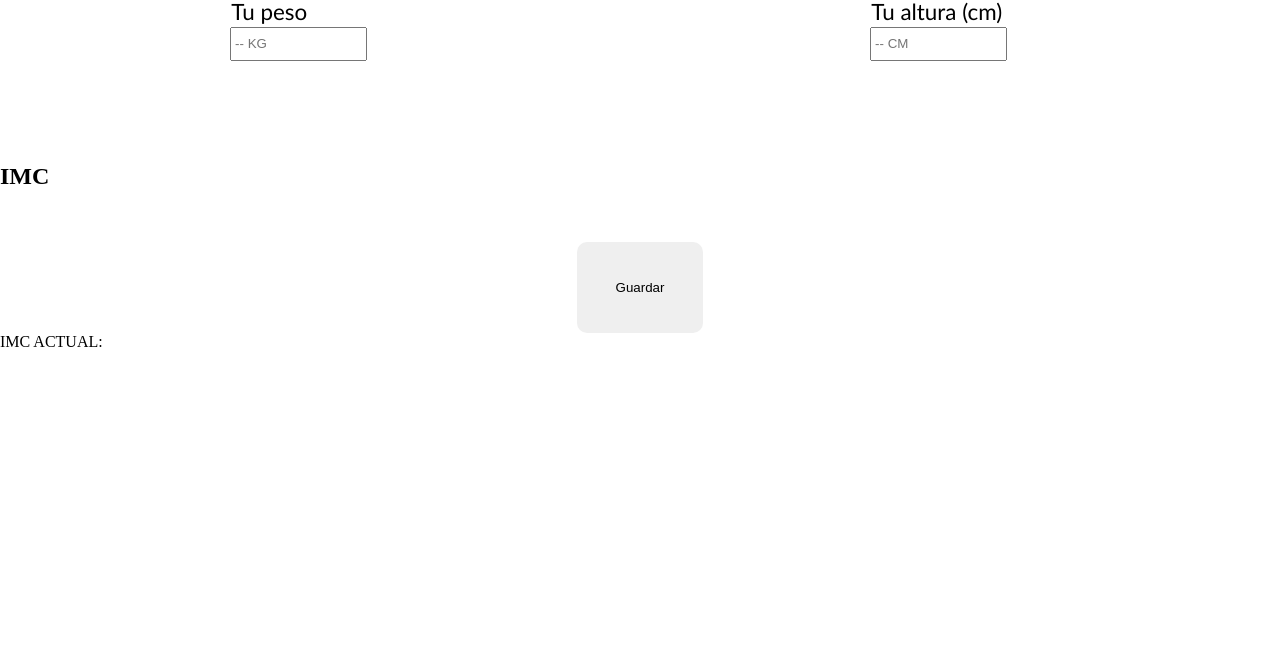
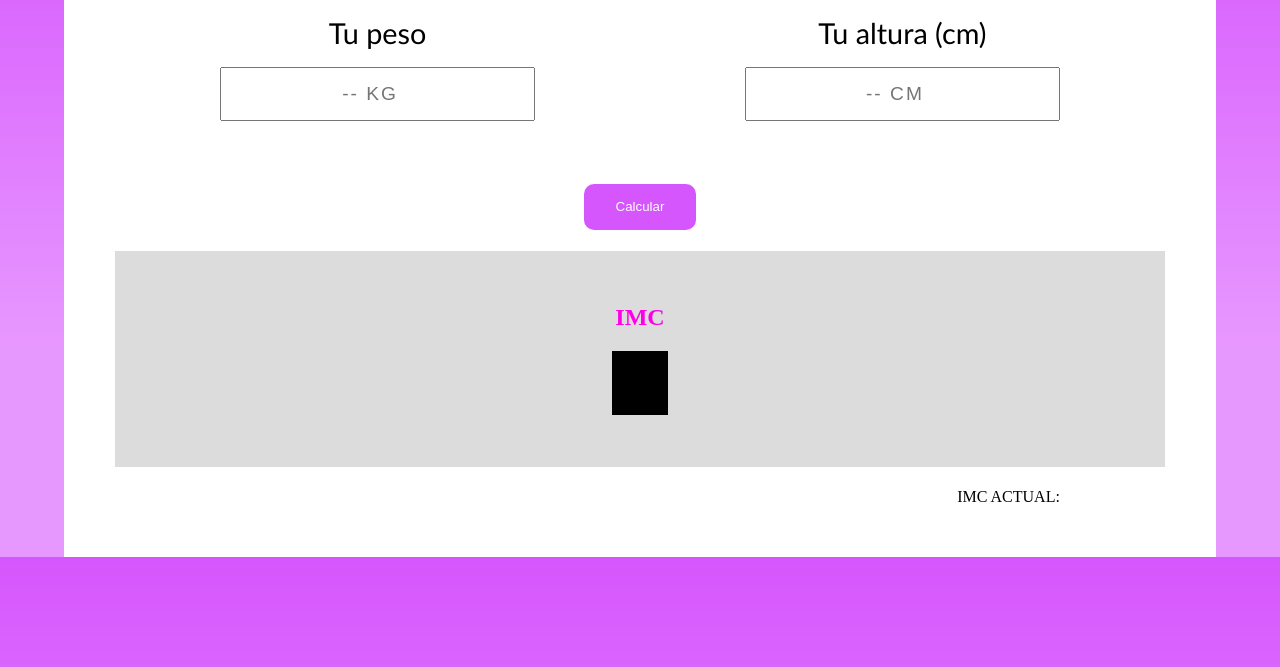
Before and after one commit to Espexus/fitlive, a plain HTML site: page frontend/calculadoraIMC.html in a window 1280 px wide. Shown: the part 133-800 px from the top of the page. Drawn offline with Linux system fonts and the light colour scheme.

Commit message:
estilos generales

```diff
--- a/frontend/calculadoraIMC.html
+++ b/frontend/calculadoraIMC.html
@@ -22,16 +22,18 @@
                     <input name="altura" type="number" class="campo-form gray-text" placeholder="-- CM">
                 </div>
             </div>
+            <input class="boton" type="submit" value="Calcular">
         </form>
 
         <div class="caja-separadora"></div>
 
-        <h2 class="titulo-secundario">IMC</h2>
-        <div class="contenedor-peque" id="respuesta-imc"></div>
+        <div class="contenedor">
+            <h2 class="titulo-secundario">IMC</h2>
+            <div class="contenedor-respuesta" id="respuesta-imc"></div>
+        </div>
 
-        <input class="boton" id="guardar-imc" type="button" value="Guardar">
 
-        <p class="caja_right" id="imc-actual">IMC ACTUAL: </p>
+        <p class="caja-right" id="imc-actual">IMC ACTUAL: </p>
     </section>
 
 </body>
--- a/frontend/css/general.css
+++ b/frontend/css/general.css
@@ -0,0 +1,75 @@
+* {
+    margin: 0;
+    padding: 0;
+}
+html {
+    font-size: 16px;
+}
+body {
+    background: linear-gradient(to bottom, rgb(214, 86, 253) 0%, rgb(231, 152, 255) 70%);
+}
+.main {
+    color: black;
+    width: 90%;
+    box-sizing: border-box;
+    padding: 4%;
+    background-color: white;
+    margin: 0 auto;
+    margin-top: 2%;
+}
+
+/* titulos y generalidades  */
+.titulo-pagina {
+    font-size: 2.5em;
+    text-shadow: 1px 1px black;
+    text-align: center;
+    text-transform: uppercase;
+}
+
+.seccion-form {
+    flex: 0 0 40%;
+    text-align: center;
+}
+
+label {
+    font-size: 1.8em;
+    margin-bottom: 4%;
+}
+.campo-form {
+    margin: 0 auto;
+    height: 50px;
+    text-align: center;
+    font-size: 1.2em;
+    letter-spacing: 2px;
+}
+.seccion-form {
+    margin: 2% 0;
+}
+.boton {
+    background-color: rgb(214, 86, 253);
+    color: white;
+    padding: 1.5% 3%;
+}
+
+.contenedor {
+    padding: 5%;
+    text-align: center;
+    width: 100%;
+    box-sizing: border-box;
+    margin: 2% 0;
+    background-color: rgb(220, 220, 220);
+}
+.contenedor-respuesta {
+    width: 6%;
+    min-height: 8vh;
+    margin: 0 auto;
+    background-color: black;
+    margin-top: 20px
+}
+.titulo-secundario {
+    color: rgb(255, 0, 230);
+}
+.caja-right {
+    width: 90%;
+    text-align: right;
+}
```
